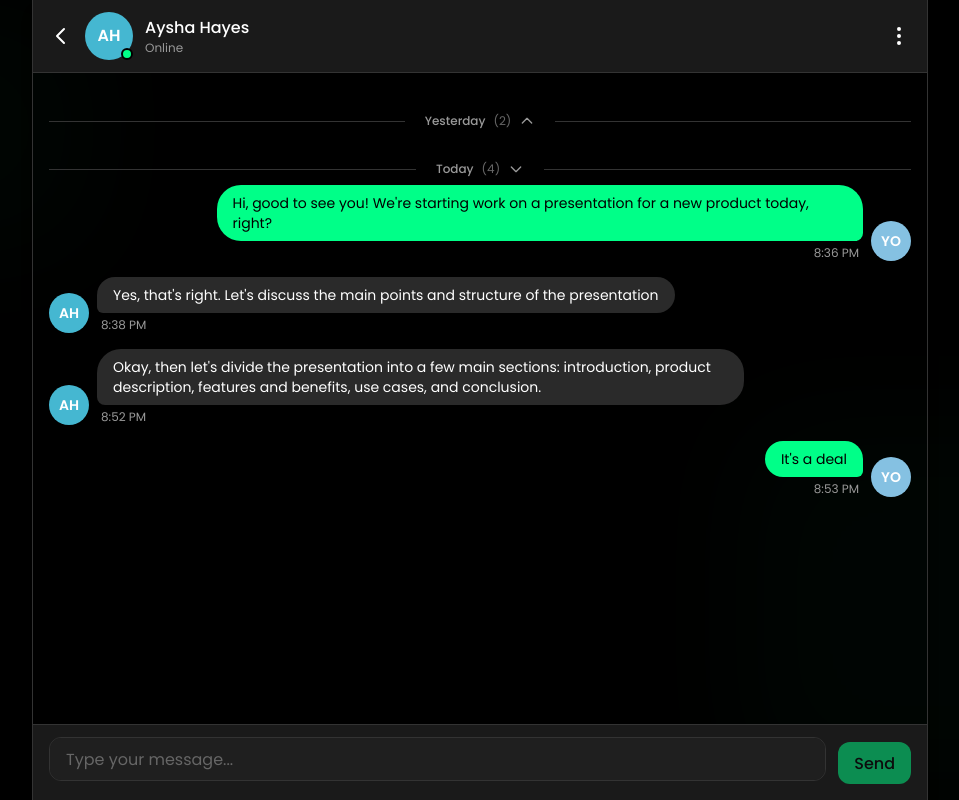
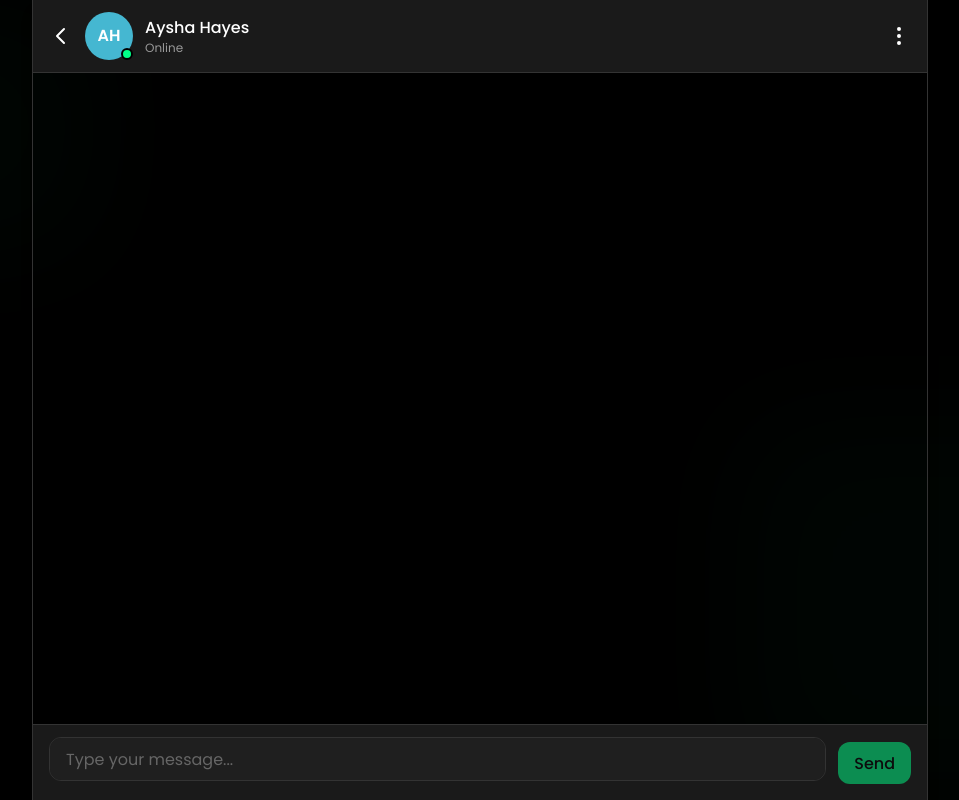
Before and after one commit to nihalavulan/monochat-frontend, a React (Vite) app: page /chats/1 in a window 1280 px wide. Shown: the whole page, without its empty margins (160-1119 px from the left). Built offline with nearby package versions, Linux system fonts and the light colour scheme; sample sign-in values are in the browser's storage.

Commit message:
basic message part done

```diff
--- a/package.json
+++ b/package.json
@@ -11,11 +11,13 @@
   },
   "dependencies": {
     "axios": "^1.13.2",
+    "crypto": "^1.0.1",
     "react": "^19.2.0",
     "react-dom": "^19.2.0",
     "react-router-dom": "^7.10.1",
     "react-toastify": "^11.0.5",
     "socket.io-client": "^4.8.1",
+    "uuid": "^13.0.0",
     "vite-plugin-pwa": "^1.2.0",
     "zustand": "^5.0.9"
   },
--- a/src/pages/Chat.tsx
+++ b/src/pages/Chat.tsx
@@ -114,13 +114,15 @@ function Chat() {
 
 
   useEffect(() => {
-    if(!token) return;
+    if(!token) {
+      disconnectSocket();
+      return;
+    }
 
     connectSocket(token as string);
 
-    return () => {
-      disconnectSocket();
-    }
+    // Only disconnect if token becomes null (user logged out)
+    // Don't disconnect on component unmount to keep socket alive during navigation
   },[token , connectSocket , disconnectSocket])
 
 
--- a/src/pages/ChatConversation.tsx
+++ b/src/pages/ChatConversation.tsx
@@ -4,6 +4,10 @@ import Avatar from '../components/Avatar'
 import MessageBubble from '../components/MessageBubble'
 import ChatInput from '../components/ChatInput'
 import DateHeader from '../components/DateHeader'
+import { useAuthStore } from '../store/auth.store'
+import { useSocketStore } from '../store/socket.store'
+import { v4 as uuidv4 } from 'uuid';
+
 
 interface Message {
   id: string
@@ -14,53 +18,53 @@ interface Message {
   senderName?: string
 }
 
-const dummyMessages: Message[] = [
-  {
-    id: '1',
-    text: 'Hi, good to see you! We\'re starting work on a presentation for a new product today, right?',
-    timestamp: '8:36 PM',
-    date: new Date().toISOString().split('T')[0],
-    isMe: true
-  },
-  {
-    id: '2',
-    text: 'Yes, that\'s right. Let\'s discuss the main points and structure of the presentation',
-    timestamp: '8:38 PM',
-    date: new Date().toISOString().split('T')[0],
-    isMe: false,
-    senderName: 'Aysha Hayes'
-  },
-  {
-    id: '3',
-    text: 'Okay, then let\'s divide the presentation into a few main sections: introduction, product description, features and benefits, use cases, and conclusion.',
-    timestamp: '8:52 PM',
-    date: new Date().toISOString().split('T')[0],
-    isMe: false,
-    senderName: 'Aysha Hayes'
-  },
-  {
-    id: '4',
-    text: 'It\'s a deal',
-    timestamp: '8:53 PM',
-    date: new Date().toISOString().split('T')[0],
-    isMe: true
-  },
-  {
-    id: '5',
-    text: 'Good morning! How are you doing today?',
-    timestamp: '9:15 AM',
-    date: new Date(Date.now() - 86400000).toISOString().split('T')[0],
-    isMe: false,
-    senderName: 'Aysha Hayes'
-  },
-  {
-    id: '6',
-    text: 'I\'m doing great, thanks for asking!',
-    timestamp: '9:20 AM',
-    date: new Date(Date.now() - 86400000).toISOString().split('T')[0],
-    isMe: true
-  }
-]
+// const dummyMessages: Message[] = [
+//   {
+//     id: '1',
+//     text: 'Hi, good to see you! We\'re starting work on a presentation for a new product today, right?',
+//     timestamp: '8:36 PM',
+//     date: new Date().toISOString().split('T')[0],
+//     isMe: true
+//   },
+//   {
+//     id: '2',
+//     text: 'Yes, that\'s right. Let\'s discuss the main points and structure of the presentation',
+//     timestamp: '8:38 PM',
+//     date: new Date().toISOString().split('T')[0],
+//     isMe: false,
+//     senderName: 'Aysha Hayes'
+//   },
+//   {
+//     id: '3',
+//     text: 'Okay, then let\'s divide the presentation into a few main sections: introduction, product description, features and benefits, use cases, and conclusion.',
+//     timestamp: '8:52 PM',
+//     date: new Date().toISOString().split('T')[0],
+//     isMe: false,
+//     senderName: 'Aysha Hayes'
+//   },
+//   {
+//     id: '4',
+//     text: 'It\'s a deal',
+//     timestamp: '8:53 PM',
+//     date: new Date().toISOString().split('T')[0],
+//     isMe: true
+//   },
+//   {
+//     id: '5',
+//     text: 'Good morning! How are you doing today?',
+//     timestamp: '9:15 AM',
+//     date: new Date(Date.now() - 86400000).toISOString().split('T')[0],
+//     isMe: false,
+//     senderName: 'Aysha Hayes'
+//   },
+//   {
+//     id: '6',
+//     text: 'I\'m doing great, thanks for asking!',
+//     timestamp: '9:20 AM',
+//     date: new Date(Date.now() - 86400000).toISOString().split('T')[0],
+//     isMe: true
+//   }
+// ]
 
 const dummyUsers: Record<string, { name: string; online: boolean }> = {
   '1': { name: 'Aysha Hayes', online: true },
@@ -76,9 +80,19 @@ const dummyUsers: Record<string, { name: string; online: boolean }> = {
 }
 
 function ChatConversation() {
+
+  const socket = useSocketStore(state => state.socket)
+  const currentUser = useAuthStore(state => state.user)
+
+  const toUserId = currentUser?.id == "693ef531b4e9bd489e3ba006" ? "693f010599bf864295fa740d" : "693ef531b4e9bd489e3ba006";
+const currentUserId = currentUser?.id;
+
+
   const { id } = useParams<{ id: string }>()
+
+
   const navigate = useNavigate()
-  const [messages, setMessages] = useState<Message[]>(dummyMessages)
+  const [messages, setMessages] = useState<Message[]>([])
   const messagesEndRef = useRef<HTMLDivElement>(null)
 
   const user = id ? dummyUsers[id] : null
@@ -86,6 +100,50 @@ function ChatConversation() {
   useEffect(() => {
     messagesEndRef.current?.scrollIntoView({ behavior: 'smooth' })
   }, [messages])
+
+
+  useEffect(() => {
+
+    if(!socket || !currentUserId || !toUserId) return;
+
+    const handleReceive = (payload: {
+      fromUserId: string
+      text: string
+      createdAt: string
+    }) => {
+      if (
+        payload.fromUserId !== toUserId &&
+        payload.fromUserId !== currentUser.id
+      ) {
+        return
+      }
+
+            const date = payload.createdAt.split('T')[0]
+
+
+      setMessages(prev => [
+        ...prev,
+        {
+          id: uuidv4(),
+          text: payload.text,
+          timestamp: new Date(payload.createdAt).toLocaleTimeString('en-US', {
+            hour: 'numeric',
+            minute: '2-digit',
+            hour12: true,
+          }),
+          date,
+          isMe: payload.fromUserId === currentUser.id,
+          fromUserId: currentUser?.id == "693ef531b4e9bd489e3ba006" ? "693f010599bf864295fa740d" : "693ef531b4e9bd489e3ba006",
+          senderName: currentUser?.id == "693ef531b4e9bd489e3ba006" ? "Mubashir Vp" : "Nihal Avulan",
+        },
+      ])
+    }
+    socket.on('receive_message', handleReceive)
+
+    return () => {
+      socket.off('receive_message', handleReceive)
+    }
+  },[socket , currentUserId , toUserId])
 
   const groupedMessages = useMemo(() => {
     const groups: Record<string, Message[]> = {}
@@ -111,15 +169,22 @@ function ChatConversation() {
   }, [])
 
   const handleSend = (text: string) => {
-    const today = new Date().toISOString().split('T')[0]
-    const newMessage: Message = {
-      id: Date.now().toString(),
+    // const today = new Date().toISOString().split('T')[0]
+    // const newMessage: Message = {
+    //   id: Date.now().toString(),
+    //   text,
+    //   timestamp: new Date().toLocaleTimeString('en-US', { hour: 'numeric', minute: '2-digit', hour12: true }),
+    //   date: today,
+    //   isMe: true,
+    // }
+
+    if(!socket) return;
+
+    socket.emit('send_message', {
+      toUserId : currentUser?.id == "693ef531b4e9bd489e3ba006" ? "693f010599bf864295fa740d" : "693ef531b4e9bd489e3ba006",
       text,
-      timestamp: new Date().toLocaleTimeString('en-US', { hour: 'numeric', minute: '2-digit', hour12: true }),
-      date: today,
-      isMe: true
-    }
-    setMessages([...messages, newMessage])
+      createdAt: new Date().toISOString(),
+    })
   }
 
   if (!user) {
```
Also changed, not shown: 1 other file (tests, documents, lock files or other folders).
